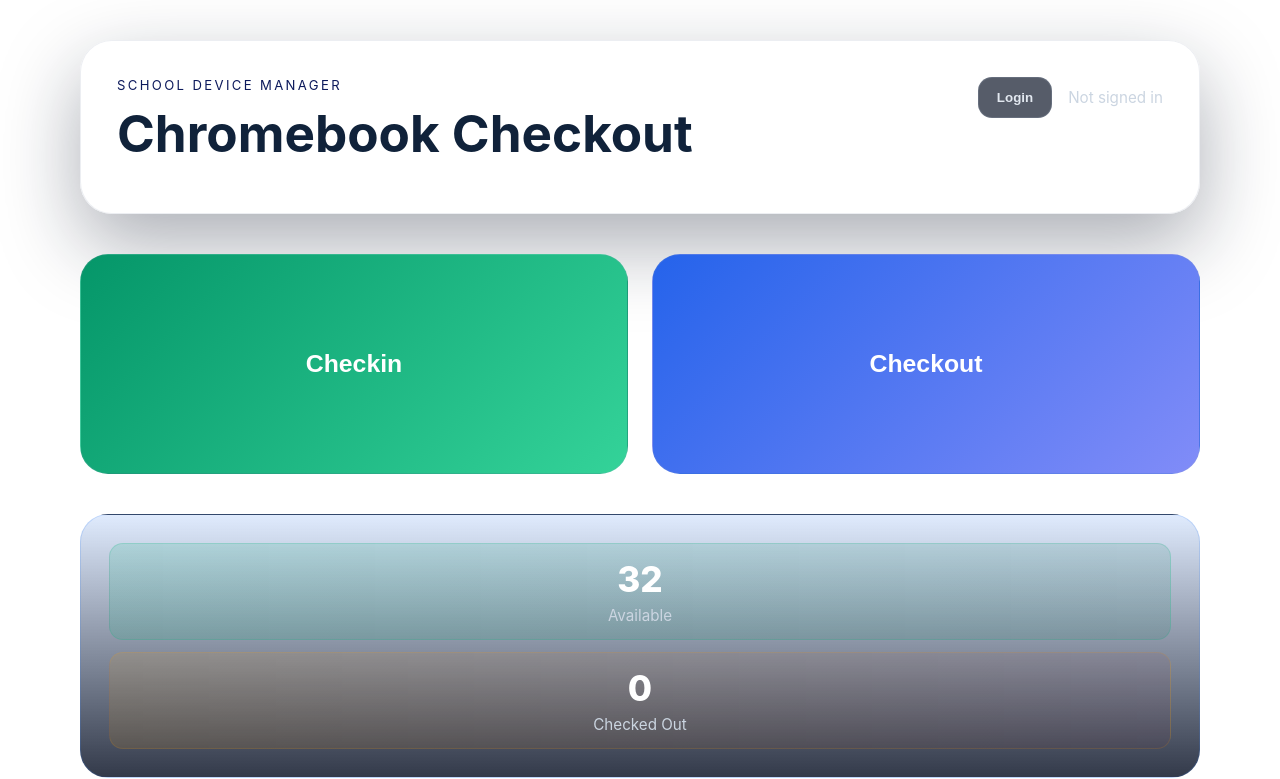
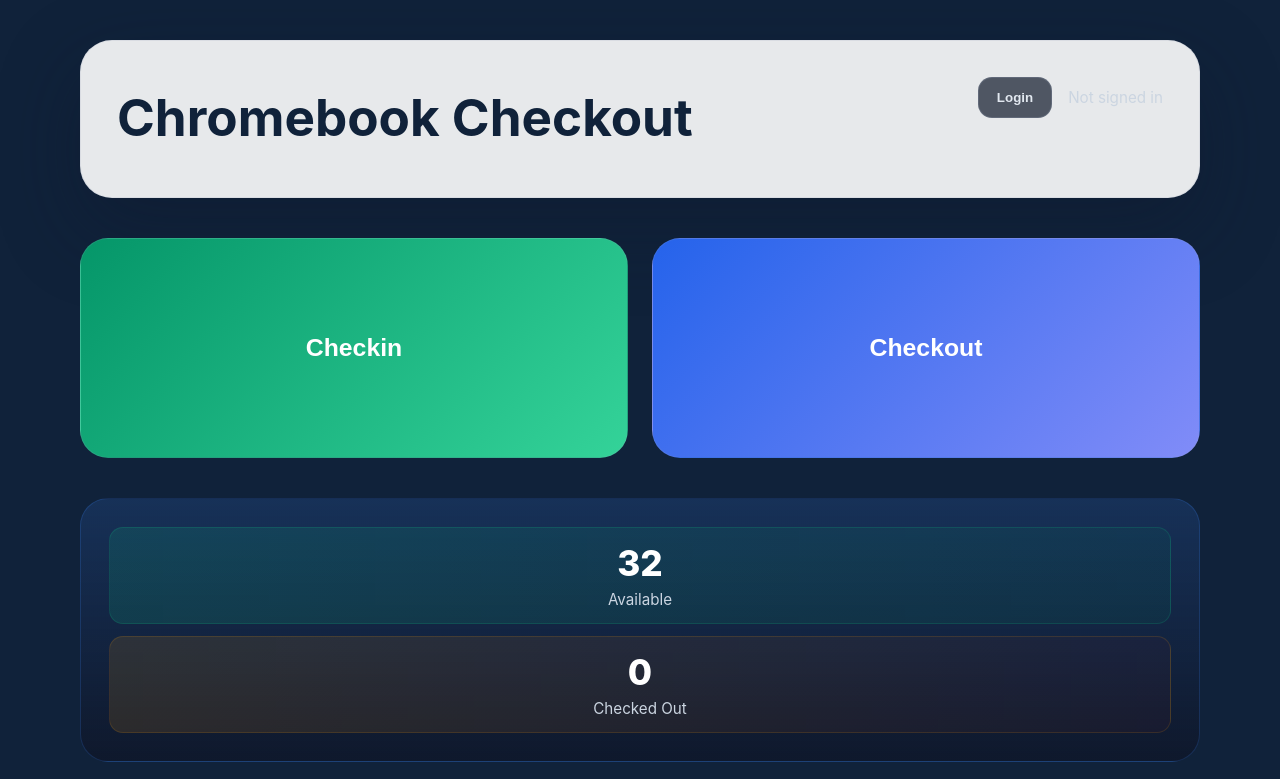
Before and after one commit to sinx-exe/CBCheckout, a plain HTML site: page index.html in a window 1280 px wide. Shown: the top 779 px of the page. Drawn offline with Linux system fonts and the light colour scheme.

Commit message:
changed theme

```diff
--- a/index.html
+++ b/index.html
@@ -10,7 +10,7 @@
 	<div class="page-shell">
 		<header class="hero-panel">
 			<div>
-				<p class="eyebrow">School Device Manager</p>
+				<p class="eyebrow"></p>
 				<h1>Chromebook Checkout</h1>
 			</div>
 			<div class="login-section">
--- a/styles.css
+++ b/styles.css
@@ -2,7 +2,7 @@
 body {
 	margin: 0;
 	font-family: Inter, system-ui, -apple-system, BlinkMacSystemFont, Arial, sans-serif;
-	background: radial-gradient(circle at top, #ffffff 0%, #ffffff 55%);
+	background: radial-gradient(circle at top, #10223a 0%, #10223a 55%);
 	color: #10223a;
 	min-height: 100vh;
 }
```
